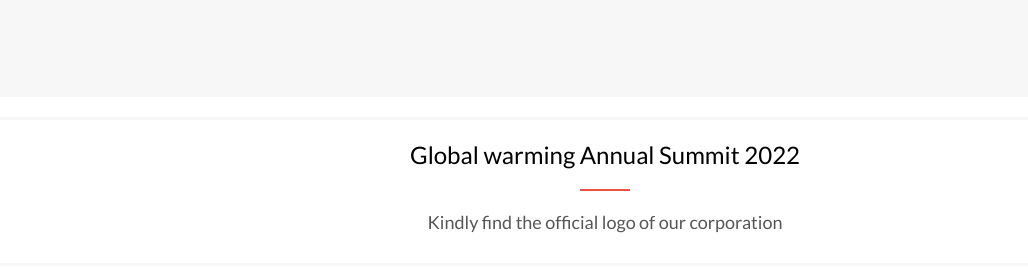
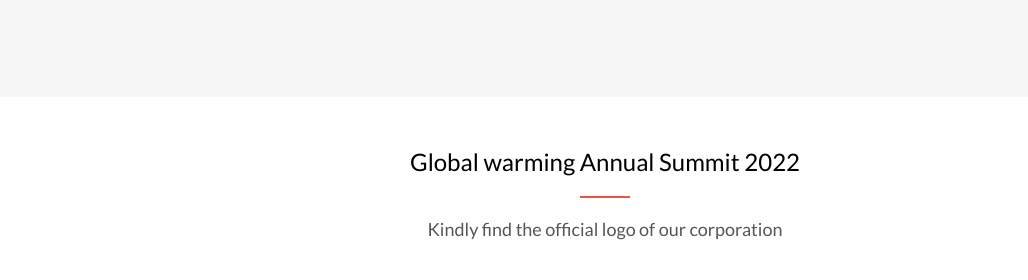
Before and after one commit to MicroverseNelson/global-warming, a website: page about.html in a window 1280 px wide. Shown: the part 911-1191 px from the top of the page, without its empty margins (35-1063 px from the left). Drawn offline with Linux system fonts and the light colour scheme; a web font is replaced by a local one.

Commit message:
capstone project cleanup

```diff
--- a/style.css
+++ b/style.css
@@ -302,73 +302,6 @@
 .Footerlogo {
   display: none;
 }
-/*
-footer {
-  background-color: #424146;
-}
-
-.footerHeader {
-  flex-direction: column;
-  align-items: center;
-  gap: 15px;
-  padding-top: 30px;
-  width: 100%he;
-  height: 120px;
-}*/
-
-/*.footerHeader h2 {
-  font-family: 'Lato', sans-serif;
-  color: #fff;
-  font-weight: 700;
-  font-size: 24px;
-}
-
-.footerHeader hr {
-  border: 1px solid #ec5242;
-  width: 35px;
-}
-
-.partnerone {
-  width: 100px;
-  height: 100px;
-  margin-bottom: 30px;
-}
-
-.partnertwo {
-  width: 100px;
-  height: 100px;
-}
-
-.partnerthree {
-  padding: 20px;
-  width: 300px;
-}
-
-.imgone {
-  justify-content: center;
-  display: flex;
-  flex-direction: row;
-}
-
-.Footerlogo {
-  justify-content: center;
-  background-color: #fff;
-  gap: 20px;
-  padding: 40px;
-}
-
-.Footerlogo img {
-  width: 200px;
-  height: 55px;
-}
-
-.copyrights p {
-  font-family: 'Lato', sans-serif;
-  font-size: 13px;
-  padding-bottom: 10px;
-  color: #3a3a3a;
-  font-weight: 600;
-}*/
 
 /* End of Mobile Home Page */
 
@@ -430,13 +363,6 @@ footer {
   align-self: center;
   margin: 20px;
   border: 1px solid #ec5242;
-}
-
-.gwLogo {
-  border: 3px solid #f7f7f7;
-  padding: 20px;
-  margin-top: 20px;
-  justify-content: center;
 }
 
 .gwLogo img {
@@ -638,7 +564,7 @@ footer {
     font-weight: 600;
   }
 
-  .program-cards{
+  .program-cards {
     flex-direction: row;
     justify-content: center;
     gap: 5px;
@@ -819,18 +745,16 @@ footer {
 
 @media screen and (max-width: 768px) {
   .speakers-feature {
-    display:flex;
+    display: flex;
     flex-direction: column;
   }
+
   .moreBtn {
-    padding-bottom:24px;
+    padding-bottom: 24px;
     background: whitesmoke;
     border: 1px solid #272a31;
-    margin-left:50px;
+    margin-left: 50px;
     padding-right: 200px;
-    padding-left:200px;
+    padding-left: 200px;
+  }
 }
-
-
-
-}
```
Also changed, not shown: package.json (added, +13 -0 lines), 1 other file.
